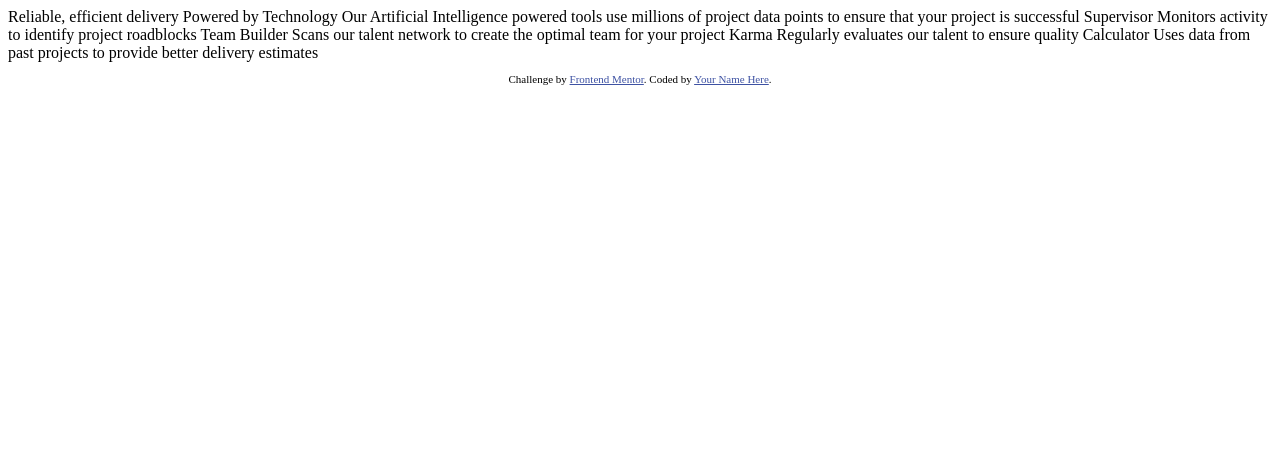
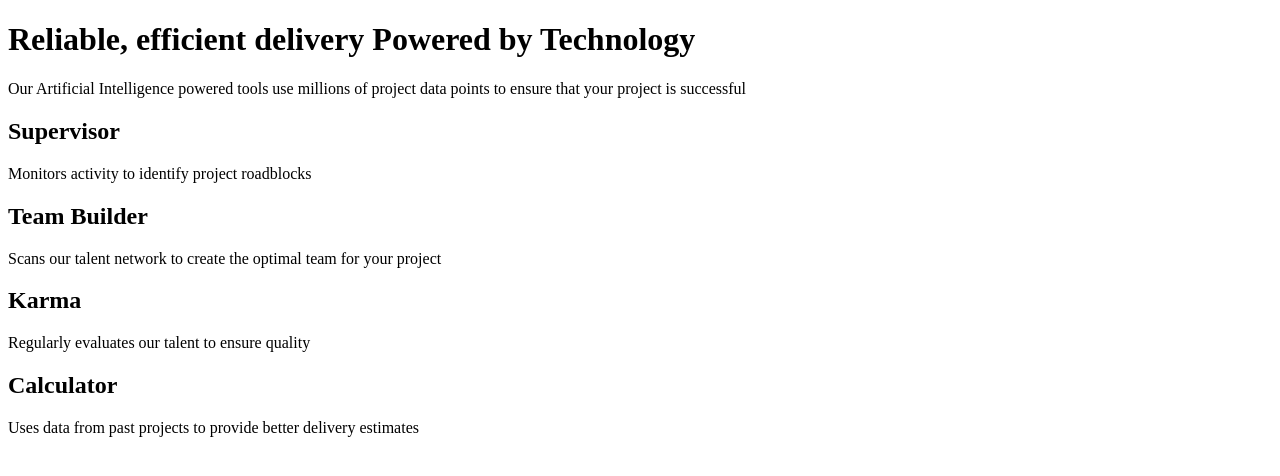
Before and after one commit to hellcsaba/four-card, a plain HTML site: page index.html in a window 1280 px wide. Drawn offline with Linux system fonts and the light colour scheme.

Commit message:
Add HTML structure

```diff
--- a/index.html
+++ b/index.html
@@ -1,45 +1,50 @@
 <!DOCTYPE html>
 <html lang="en">
   <head>
-  <meta charset="UTF-8">
-  <meta name="viewport" content="width=device-width, initial-scale=1.0"> <!-- displays site properly based on user's device -->
+    <meta charset="UTF-8" />
+    <meta name="viewport" content="width=device-width, initial-scale=1.0" />
+    <!-- displays site properly based on user's device -->
 
-  <link rel="icon" type="image/png" sizes="32x32" href="./images/favicon-32x32.png">
+    <link
+      rel="icon"
+      type="image/png"
+      sizes="32x32"
+      href="./images/favicon-32x32.png"
+    />
 
-  <title>Frontend Mentor | Four card feature section</title>
-
-  <!-- Feel free to remove these styles or customise in your own stylesheet 👍 -->
-  <style>
-    .attribution { font-size: 11px; text-align: center; }
-    .attribution a { color: hsl(228, 45%, 44%); }
-  </style>
+    <title>Four card feature section</title>
   </head>
   <body>
-
-  Reliable, efficient delivery
-  Powered by Technology
-
-  Our Artificial Intelligence powered tools use millions of project data points
-  to ensure that your project is successful
-
-  Supervisor
-  Monitors activity to identify project roadblocks
-
-  Team Builder
+    <main>
+      <header>
+        <h1>Reliable, efficient delivery Powered by Technology</h1>
+        <p>
+          Our Artificial Intelligence powered tools use millions of project data
+          points to ensure that your project is successful
+        </p>
+      </header>
+      <article>
+        <div>
+          <h2>Supervisor</h2>
+          <p>Monitors activity to identify project roadblocks</p>
+        </div>
+        <div>
+          <h2>Team Builder</h2>
+          <p>
             Scans our talent network to create the optimal team for your project
-
-  Karma
-  Regularly evaluates our talent to ensure quality
-
-  Calculator
+          </p>
+        </div>
+        <div>
+          <h2>Karma</h2>
+          <p>Regularly evaluates our talent to ensure quality</p>
+        </div>
+        <div>
+          <h2>Calculator</h2>
+          <p>
             Uses data from past projects to provide better delivery estimates
-
-
-  <footer>
-    <p class="attribution">
-      Challenge by <a href="https://www.frontendmentor.io?ref=challenge" target="_blank">Frontend Mentor</a>.
-      Coded by <a href="#">Your Name Here</a>.
           </p>
-  </footer>
+        </div>
+      </article>
+    </main>
   </body>
 </html>
```
Lines whose indentation alone changed are shown as unchanged.
